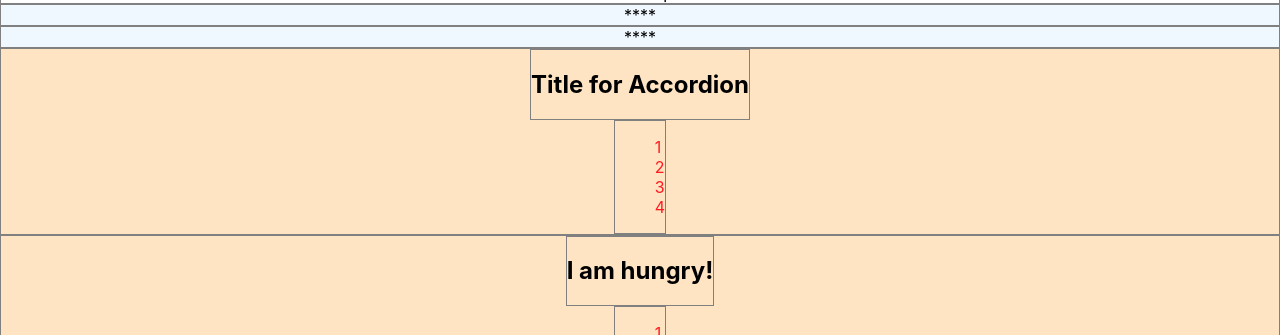
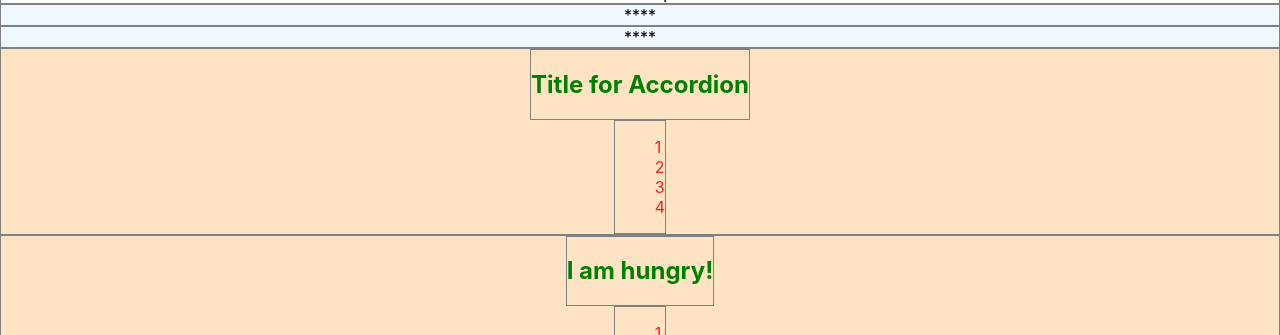
Before and after one commit to Ciahaka/React_Kabzda, a React (Create React App) app: page / in a window 1280 px wide. Shown: the part 390-725 px from the top of the page. Built offline with nearby package versions, Linux system fonts and the light colour scheme.

Commit message:
add AccordionTitle

```diff
--- a/src/component/accordion/accordion_title/AccordionTitle.module.css
+++ b/src/component/accordion/accordion_title/AccordionTitle.module.css
@@ -5,7 +5,7 @@
     align-items: center;
     border: 1px solid grey;
 }
-.ul {
-    list-style-type:none;
 
-}
+ .colorText {
+     color: green;
+ }
--- a/src/component/accordion/accordion_title/AccordionTitle.tsx
+++ b/src/component/accordion/accordion_title/AccordionTitle.tsx
@@ -8,7 +8,7 @@ export type PropsAccordionTitle = {
 export const AccordionTitle = (props:PropsAccordionTitle) => {
   return (
     <div className={s.container}>
-      <h2>{props.title}</h2>
+      <h2 className={s.colorText}>{props.title}</h2>
     </div>
   );
 }
```
